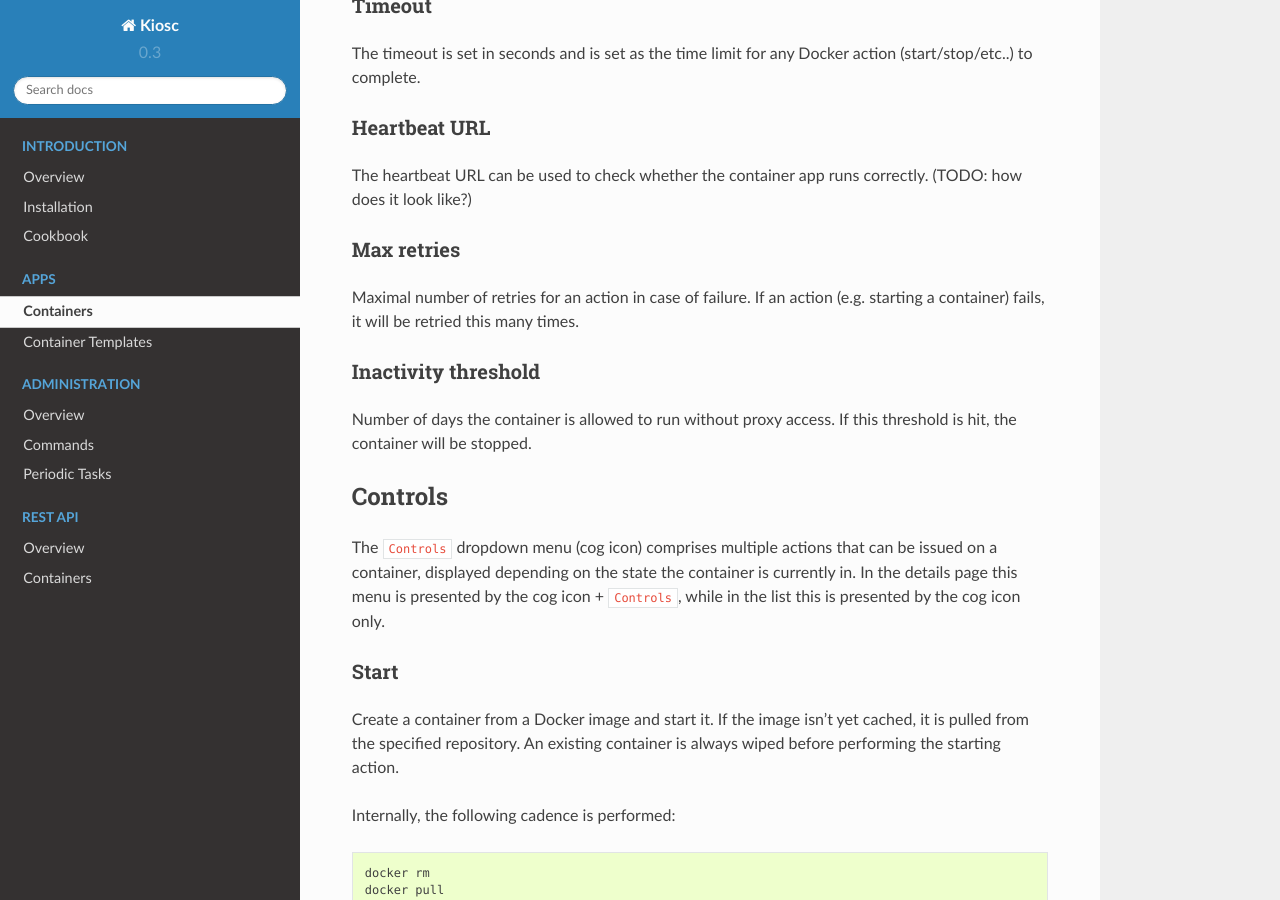
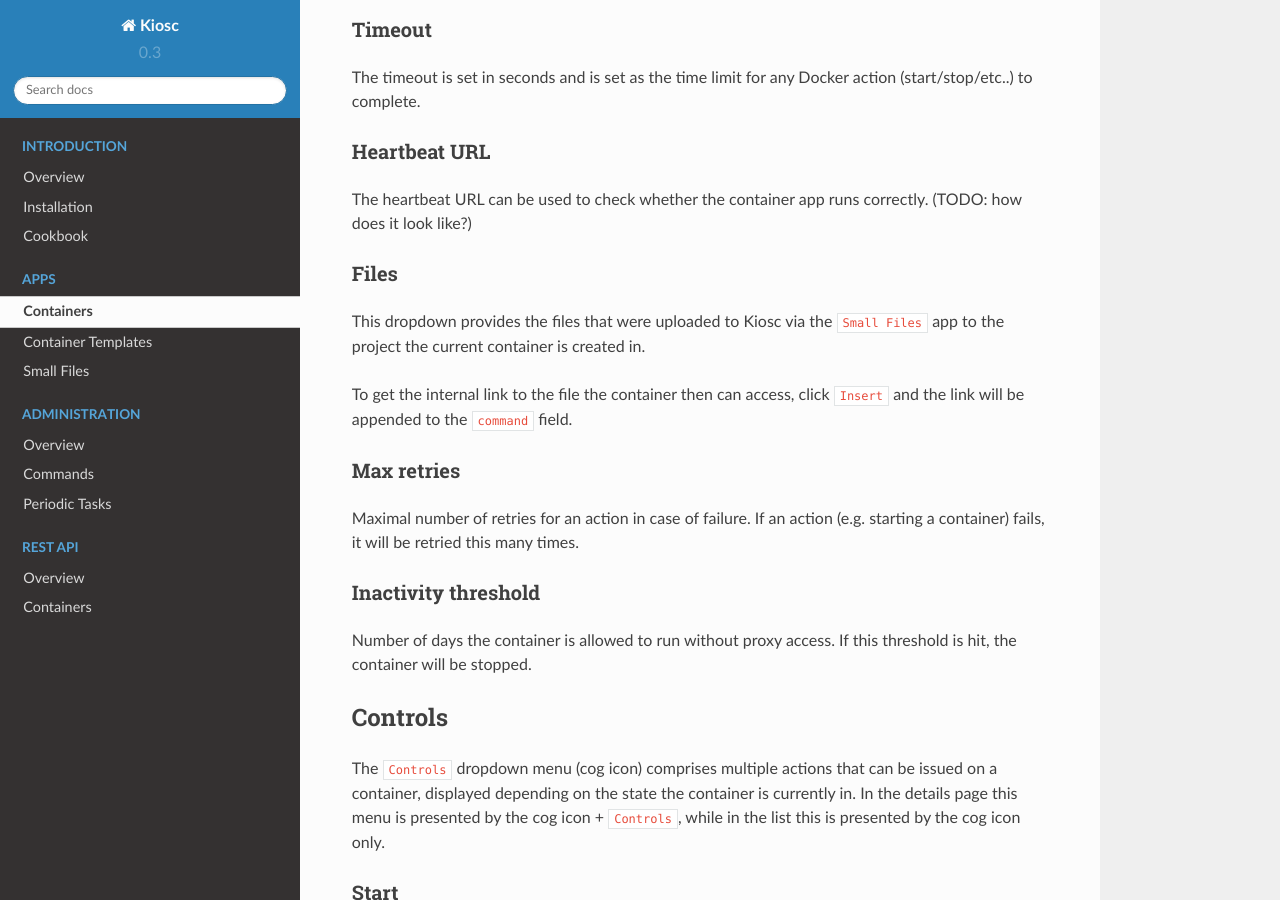
Before and after one commit to bihealth/kiosc-server, a Sphinx documentation site: the page built from docs/source/apps_containers.rst, in a window 1280 px wide and 900 px high, scrolled down 3990 px. Built offline with Sphinx 7.4.7 and the Read the Docs theme 2.0.0, drawn with Linux system fonts in a browser that asks for light colours.

```diff
--- a/docs/source/apps_containers.rst
+++ b/docs/source/apps_containers.rst
@@ -168,6 +168,15 @@
 The heartbeat URL can be used to check whether the container app runs
 correctly. (TODO: how does it look like?)
 
+Files
+^^^^^
+
+This dropdown provides the files that were uploaded to Kiosc via the ``Small Files``
+app to the project the current container is created in.
+
+To get the internal link to the file the container then can access, click ``Insert``
+and the link will be appended to the ``command`` field.
+
 Max retries
 ^^^^^^^^^^^
 
--- a/docs/source/index.rst
+++ b/docs/source/index.rst
@@ -52,6 +52,7 @@
 
     apps_containers
     apps_containertemplates
+    apps_filesfolders
 
 .. toctree::
     :maxdepth: 2
--- a/docs/source/introduction_installation.rst
+++ b/docs/source/introduction_installation.rst
@@ -2,6 +2,9 @@
 
 Installation
 ============
+
+Configuration
+-------------
 
 In the ``config/settings/base.py`` file, the following
 properties are set that can be set by setting the
```
Also changed, not shown: docs/source/apps_filesfolders.rst (added, +20 -0 lines), 2 other files.
